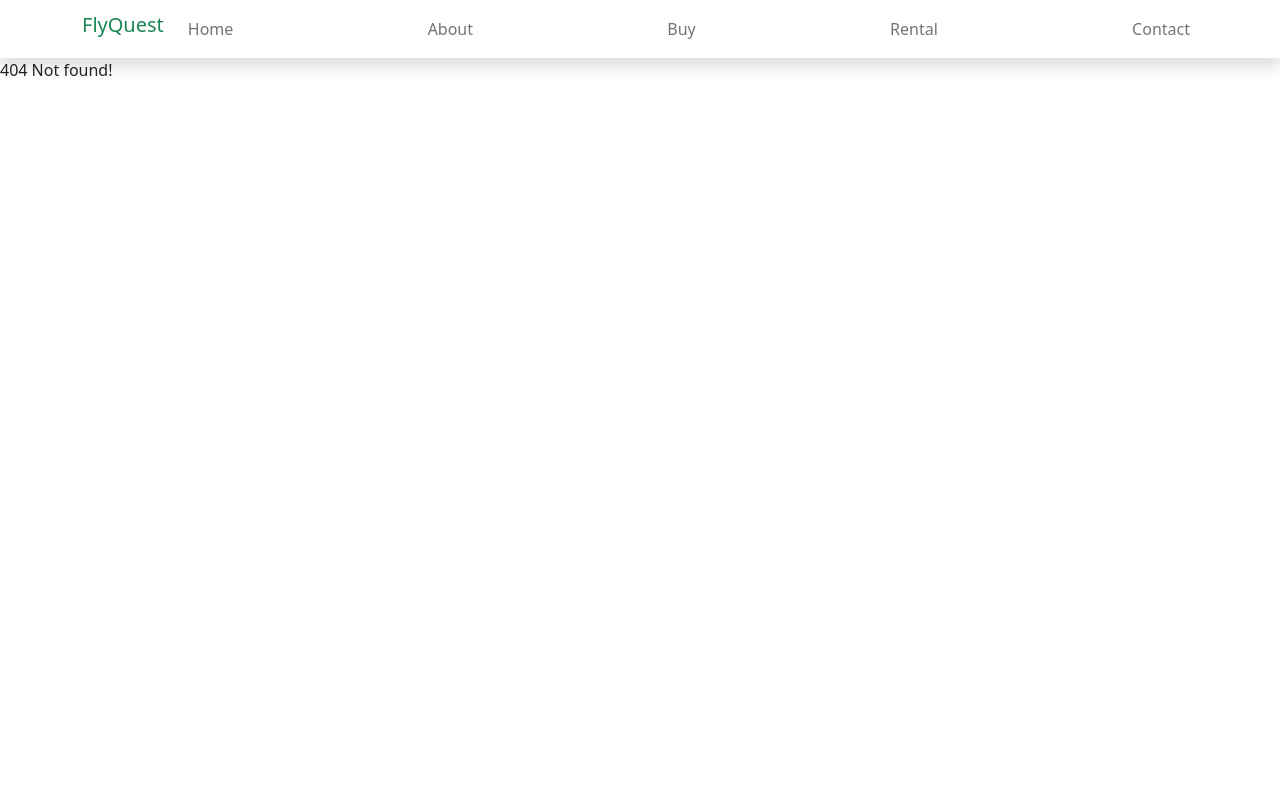
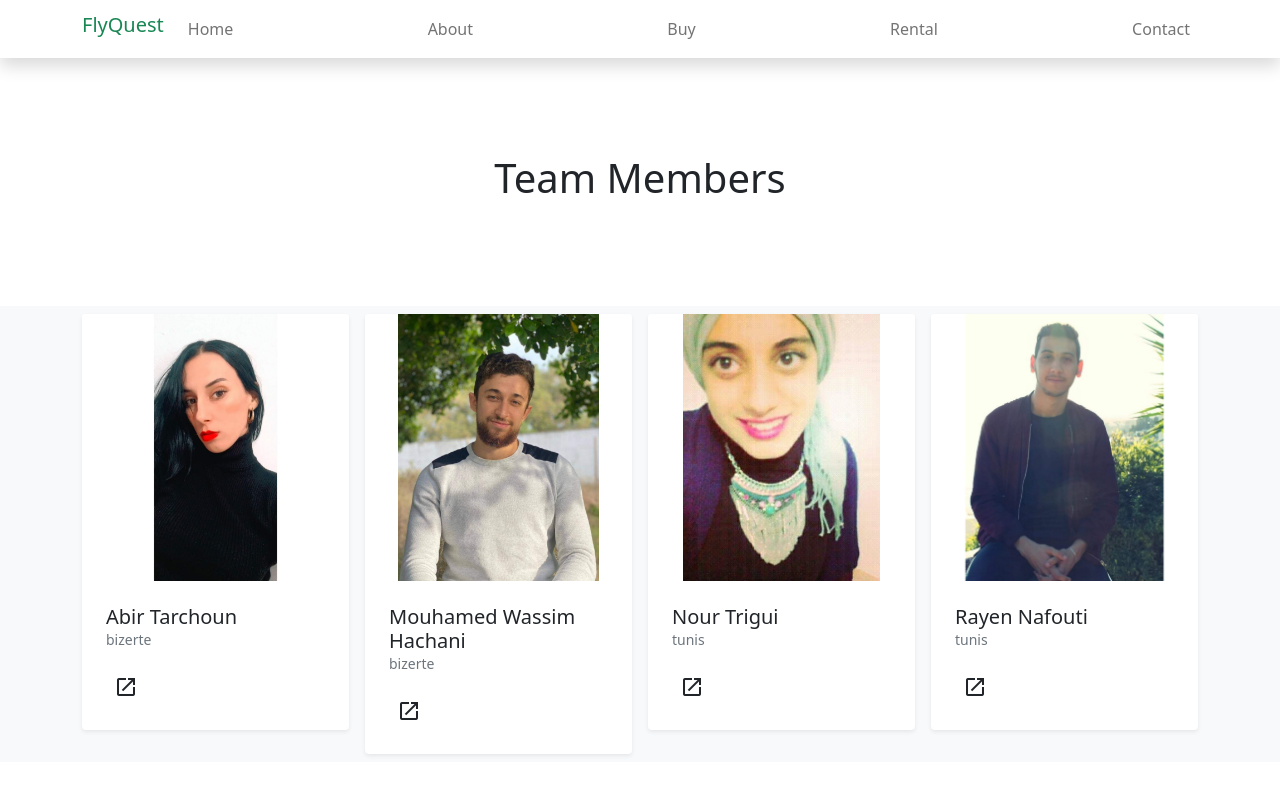
Before and after one commit to Hachaniwassim/projet-angular-express-flutter-lv-voitures, an Angular app in the folder frontend/: page /teams in a window 1280 px wide. Before the commit this address had no page. Shown: the top 796 px of the page. Built offline with nearby package versions, Linux system fonts and the light colour scheme.

Commit message:
add routing teams

```diff
--- a/frontend/src/app/teams/teams-details/teams-details.component.html
+++ b/frontend/src/app/teams/teams-details/teams-details.component.html
@@ -1 +1,30 @@
-<p>teams-details works!</p>
+<main>
+    <section class="py-5 text-center container">
+        <div class="row py-lg-5">
+
+            <div class="container mt-5">
+                <div class="row d-flex justify-content-center">
+                    <div class="col-md-7">
+                        <div class="card p-3 py-4">
+                            <div class="text-center"> <img [src]="team?.image" width="200" class="rounded-circle"> </div>
+                            <div class="text-center mt-3">
+                                <h5 class="mt-2 mb-0" >{{ team?.name }}</h5>
+                                <div class="px-4 mt-1">
+                                    <div style="text-align: bottom;"><span> Mail  : {{ team?.mail }}</span></div>
+                                     <div style="text-align:bottom;"><span> Phone : {{ team?.phone }}</span></div>
+                                     <div style="text-align:bottom;"><span> City  : {{ team?.city }}</span></div>
+                                    <a mat-icon-button ><mat-icon>facebook</mat-icon></a>
+                                    <a mat-icon-button> <i class="fab fa-instagram fa-lg fa-fw "></i></a>
+                                    <a mat-icon-button> <i class="fab fa-twitter fa-lg fa-fw "></i></a>
+                                    <a mat-icon-button> <i class="fab fa-linkedin fa-lg fa-fw"></i></a>
+                                </div>
+                            </div>
+                        </div>
+                    </div>
+                </div>
+            </div>
+        </div>
+      </section>
+
+</main>
+<br><br><br>
--- a/frontend/src/app/teams/teams-list.ts
+++ b/frontend/src/app/teams/teams-list.ts
@@ -0,0 +1,36 @@
+import { Teams} from "../teams/teams.model";
+export const teams :Teams[] = [
+
+  {
+    id: '1',
+    name: 'Abir Tarchoun',
+    mail: 'abirtarchoun.8@gmail.com',
+    phone: '+21628097322',
+    image: 'assets/images/abir.jpg',
+    city: 'bizerte'
+
+
+  },{
+    id: '2',
+    name: 'Mouhamed Wassim Hachani',
+    mail: 'WassimHachani@gmail.com',
+    phone: '+21612345678',
+    image: 'assets/images/wassim.jpg',
+    city: 'bizerte'
+  },{
+    id: '3',
+    name: 'Nour Trigui',
+    mail: 'NourTrigui@gmail.com',
+    phone: '+21678563412',
+    image: 'assets/images/nour.jpg',
+    city: 'tunis'
+  },{
+    id: '4',
+    name: 'Rayen Nafouti',
+    mail: 'rayennafouti@gmail.com',
+    phone: '+21621436587',
+    image: 'assets/images/rayen.jpg',
+    city: 'tunis' ,
+
+  }
+];
--- a/frontend/src/app/teams/teams.component.ts
+++ b/frontend/src/app/teams/teams.component.ts
@@ -1,4 +1,6 @@
 import { Component, OnInit } from '@angular/core';
+import { teams } from './teams-list';
+import { Teams } from './teams.model';
 
 @Component({
   selector: 'app-teams',
@@ -6,6 +8,7 @@ import { Component, OnInit } from '@angular/core';
   styleUrls: ['./teams.component.css']
 })
 export class TeamsComponent implements OnInit {
+  public teamsList: Teams[] = teams;
 
   constructor() { }
 
--- a/frontend/src/index.html
+++ b/frontend/src/index.html
@@ -7,6 +7,14 @@
   <meta name="viewport" content="width=device-width, initial-scale=1">
   <link rel="icon" type="image/x-icon" href="favicon.ico">
   <link href="https://fonts.googleapis.com/icon?family=Material+Icons" rel="stylesheet">
+
+  <link rel="stylesheet" href="https://cdnjs.cloudflare.com/ajax/libs/twitter-bootstrap/4.1.3/css/bootstrap.min.css">
+  <link rel="stylesheet" href="https://cdnjs.cloudflare.com/ajax/libs/font-awesome/4.7.0/css/font-awesome.min.css">
+
+  <link rel="preconnect" href="https://fonts.gstatic.com">
+  <link href="//maxcdn.bootstrapcdn.com/bootstrap/4.1.1/css/bootstrap.min.css" rel="stylesheet" id="bootstrap-css"></head>
+
+  <script src="https://kit.fontawesome.com/a076d05399.js" crossorigin="anonymous"></script>
 </head>
 <body>
   <app-root></app-root>
```
Also changed, not shown: frontend/src/app/app-routing.module.ts (+7 -1 lines), frontend/src/app/teams/teams-routing.module.ts (added, +32 -0 lines), frontend/src/app/teams/teams.module.ts (added, +18 -0 lines).
